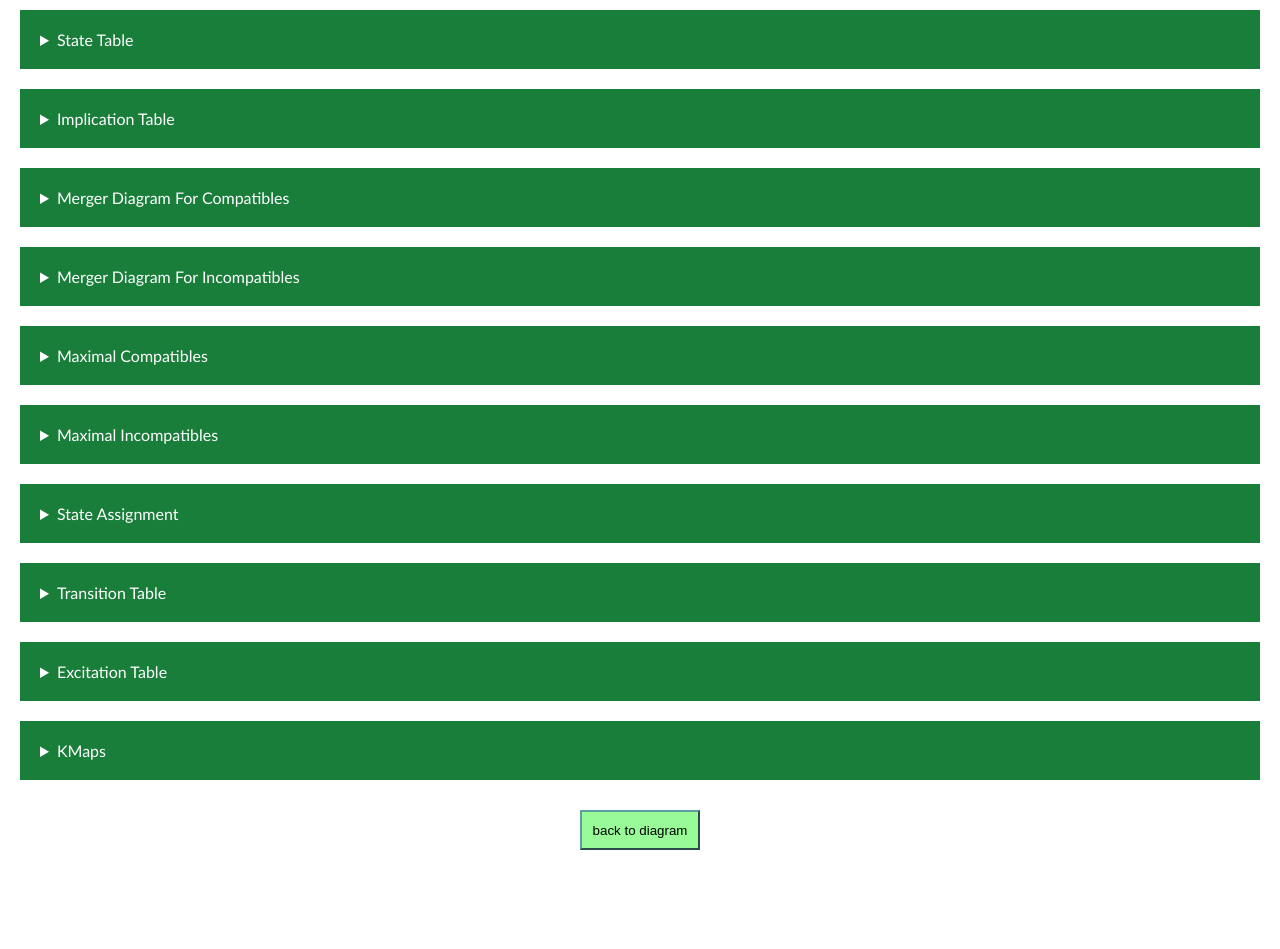
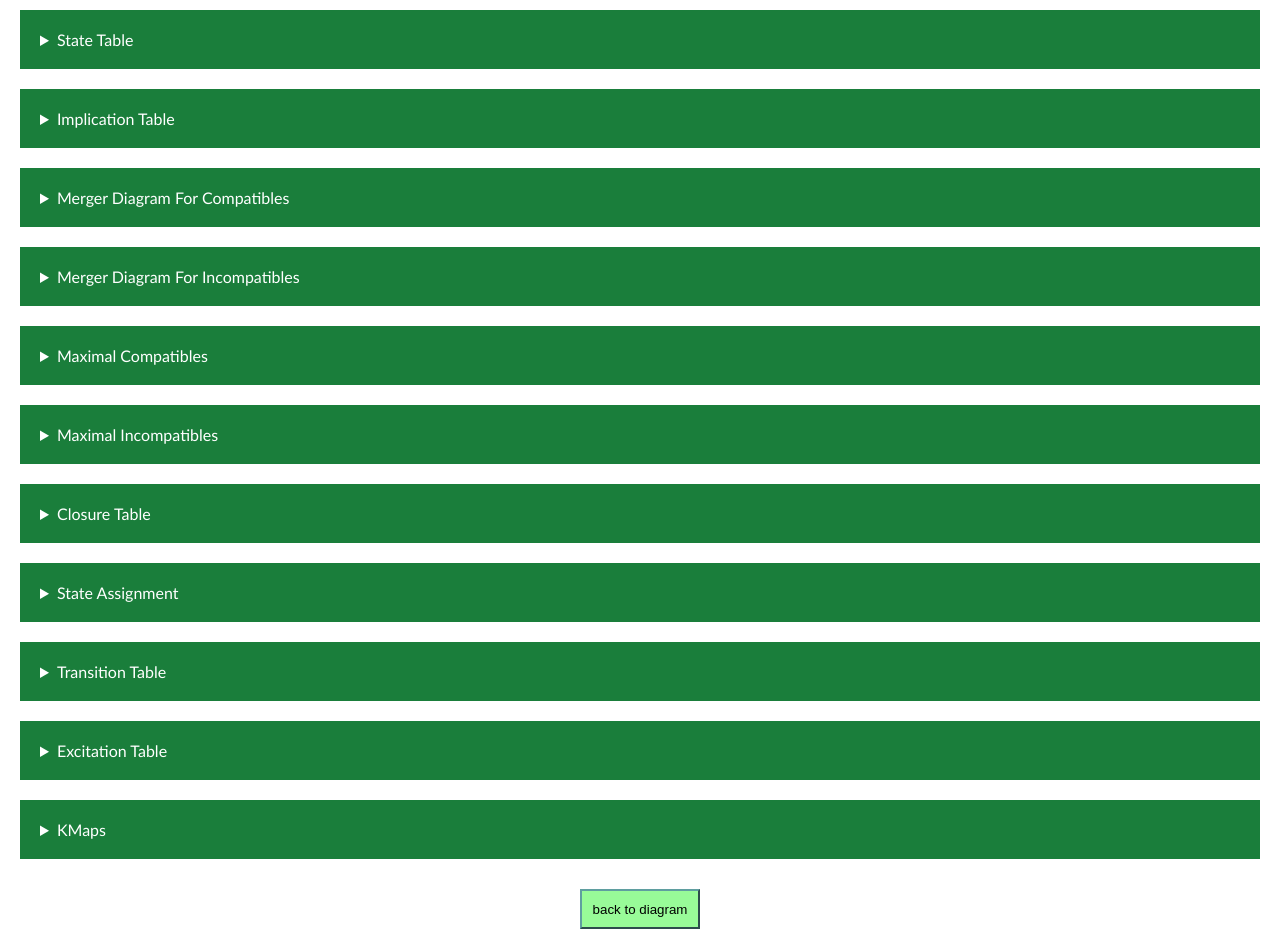
Before and after one commit to abdur-rafi/sequential-circuit-designer, a Next.js app: page /statediagram in a window 1280 px wide. Both pictures are taken after a click on the element "synthesis". Before the commit the page ends 870 px from the top, so only its background shows below. Built offline with nearby package versions, Linux system fonts and the light colour scheme.

Commit message:
incompletely specified circuits, closure table added

```diff
--- /dev/null
+++ b/Components/synthesis/ClosureTable.tsx
@@ -0,0 +1,95 @@
+import React from "react";
+import { getInputCombination } from "./helperFunctions";
+import { nextStateMap } from "./interfaces";
+import styles from '../../styles/design.module.scss'
+
+
+const ClosureTable : React.FC<{
+    maximalCompatibles : string[][],
+    nextStateMap : nextStateMap
+}> = (props)=>{
+
+    const inpComb = getInputCombination(props.nextStateMap.numberOfInputVar);
+
+    console.log(inpComb);
+
+    const TableHeader = ()=>{
+        return(
+            <thead>
+                <tr>
+                    <th rowSpan={2}>
+                        Maximal Compatible sets
+                    </th>
+                    <th colSpan = {1 << inpComb.length}>
+                        Next State
+                    </th>
+                </tr>
+                <tr>
+                    {inpComb.map(comb =>{
+                        return(
+                            <th key = {comb}>
+                                {comb}
+                            </th>
+                        )
+                    })}
+                </tr>
+            </thead>
+        )
+    }
+
+    const TableBody : React.FC<{}> = ()=>{
+        return(
+            <tbody>
+                {props.maximalCompatibles.map(comp =>{
+                    return (
+                        <Row comp = {comp}/>
+                    )
+                })}
+            </tbody>
+        )
+    }
+
+    const Row : React.FC<{
+        comp : string[]
+    }> = ({comp}) =>{
+        return(
+            <tr>
+
+                <td>
+                    {
+                        comp.map(s => s)
+                    }
+                </td>
+                {
+                    inpComb.map(inp =>{
+                        let s = new Set<string>();
+                        comp.forEach(state =>{
+                            if(props.nextStateMap.nextStateMap[state][inp].state != 'd'){
+                                s.add(props.nextStateMap.nextStateMap[state][inp].state);
+                            }
+                        })
+                        let temp = '';
+                        s.forEach(s => temp += s);
+                        return (
+                            <td key = {inp}>
+                                {s}
+                            </td>
+                        )
+                    })
+                }
+            </tr>
+        )
+    }
+
+    return(
+        <div className = {styles.closureTableContainer}>
+            <table>
+                <TableHeader />
+                <TableBody />
+            </table>
+        </div>
+    )
+
+}
+
+export default ClosureTable;
--- a/Components/synthesis/helperFunctions.tsx
+++ b/Components/synthesis/helperFunctions.tsx
@@ -21,6 +21,9 @@ export function getBinRepresentation(stateLabels : string[]) : Map<string, strin
         }
         m.set(stateLabels[i],curr);
     }
+    let d = '';
+    for(let i = 0; i < c; ++i) d+= 'd';
+    m.set('d', d);
     return m;
 }
 
@@ -49,11 +52,18 @@ export async function getNextStateMap(stateNodes : StateNode[], numberOfInpVars
     stateNodes.forEach(s=>{
         map.nextStateMap[s.label] = {}
         inpComb.forEach(comb=>{
+
             let from = s.ioNodes.filter(ioNode => ioNode.inputComb === comb)[0];
-            let to = from.edges[0].to;
+            let nxtState = '';
+            if(from.edges.length === 0){
+                nxtState = 'd';
+            }
+            else{
+                nxtState = from.edges[0].to.originNode.label;
+            }
 
             map.nextStateMap[s.label][comb] = {
-                state : to.originNode.label,
+                state : nxtState,
                 output : from.output
             }
         })
@@ -430,6 +440,7 @@ export async function stateMinimization(stateLabels : string[], nextStateMap : n
             let nx1 = nextStateMap.nextStateMap[state1][comb].state;
             let nx2 =  nextStateMap.nextStateMap[state2][comb].state;
             if(nx1 === nx2) return;
+            if(nx1 === 'd' || nx2 === 'd') return;
             if(combineStateLabels(nx1, nx2) === combineStateLabels(state1, state2)) return;
             arr.push(combineStateLabels(nx1, nx2));
         })
@@ -440,7 +451,13 @@ export async function stateMinimization(stateLabels : string[], nextStateMap : n
     const doesOutputMatch = (s1 : string, s2 : string) : boolean =>{
         for(let i = 0; i < inpComb.length; ++i){
             let comb = inpComb[i];
-            if(nextStateMap.nextStateMap[s1][comb].output !== nextStateMap.nextStateMap[s2][comb].output) return false;
+            let out1 = nextStateMap.nextStateMap[s1][comb].output;
+            let out2 = nextStateMap.nextStateMap[s2][comb].output;
+            for(let i = 0; i < out1.length; ++i){
+                if(out1[i] === 'd' || out2[i] === 'd') continue;
+                if(out1[i] !== out2[i]) return false;
+            }
+            // if(nextStateMap.nextStateMap[s1][comb].output !== nextStateMap.nextStateMap[s2][comb].output) return false;
         }
         return true;
     }
--- a/Components/synthesis/results.tsx
+++ b/Components/synthesis/results.tsx
@@ -10,19 +10,24 @@ import ImplicationTable from "./ImplicationTable";
 import StateAssignment from "./StateAssignment";
 import MergerDiagram from "./MergerDiagram";
 import { useState, useEffect } from "react";
+import ClosureTable from "./ClosureTable";
 
 
 const SRMap = {
     '00' : '0d',
     '01' : '10',
     '10' : '01',
-    '11' : 'd0'
+    '11' : 'd0',
+    '0d' : 'dd',
+    '1d' : 'dd'
 }
 const JKMap = {
     '00' : '0d',
     '01' : '1d',
     '10' : 'd1',
-    '11' : 'd0'
+    '11' : 'd0',
+    '0d' : 'dd',
+    '1d' : 'dd'
 }
 const DMap = {
     '00' : '0',
@@ -45,7 +50,7 @@ const Design : React.FC<{
     numberOfOutputVars : number
 }> = (props)=>{
 
-    const [nextStateMap , setNextStateMap] = useState<nextStateMap | null>(nextStateMap3);
+    const [nextStateMap , setNextStateMap] = useState<nextStateMap | null>(nextStateMap4);
     let labels = ['A', 'B', 'C', 'D', 'E', 'F', 'G', 'H']
     // labels = props.stateNodes.map(s => s.label);
     useEffect(()=>{
@@ -127,28 +132,16 @@ const FromNextStateMap : React.FC<{
 
     return (
         <div className={styles.synthesisContainer}>
-            <details>
-                <summary>State Table</summary>
-                {props.nextStateMap && <StateTable   nextStateMap = {props.nextStateMap} stateLabels = {props.labels}/>}
-            </details>
-             <details>
-                <summary> Implication Table </summary>
-                {implicationEntries && <ImplicationTable labels = {props.labels} entries = {implicationEntries} />}
-            </details>
-
-            <details>
-                <summary> Merger Diagram For Compatibles </summary>
-                { implicationEntries && <MergerDiagram entries = {implicationEntries} stateLabels = {props.labels} />}
-            </details>
-            <details>
-                <summary> Merger Diagram For Incompatibles </summary>
-               { implicationEntries && <MergerDiagram inCompatibles={true} entries = {implicationEntries} stateLabels = {props.labels} />}
-            </details>
-
-            <details>
-                <summary>Maximal Compatibles</summary>
-
-                {maximalCompatibles && maximalCompatibles.map((arr, index) =>{
+            <Details summary = {'State Table'}
+            content = {props.nextStateMap && <StateTable   nextStateMap = {props.nextStateMap} stateLabels = {props.labels}/>} />
+            <Details summary = {'Implication Table'}
+            content = {implicationEntries && <ImplicationTable labels = {props.labels} entries = {implicationEntries} />} />
+            <Details summary = {'Merger Diagram For Compatibles'}
+            content = {implicationEntries && <MergerDiagram entries = {implicationEntries} stateLabels = {props.labels} />} />
+            <Details summary = {'Merger Diagram For Incompatibles'}
+            content = {implicationEntries && <MergerDiagram inCompatibles={true} entries = {implicationEntries} stateLabels = {props.labels} />}/>
+            <Details summary = {'Maximal Compatibles'}
+            content =  {maximalCompatibles && maximalCompatibles.map((arr, index) =>{
                             return(
                                 <div key={index}>
                                     {
@@ -167,13 +160,10 @@ const FromNextStateMap : React.FC<{
                                     }
                                 </div>
                             )
-                })}
-            </details>
+                        })}/>
 
-            <details>
-                <summary>Maximal Incompatibles</summary>
-
-                {maximalIncompatibles && maximalIncompatibles.map((arr, index) =>{
+            <Details summary = {'Maximal Incompatibles'}
+            content =  {maximalIncompatibles && maximalIncompatibles.map((arr, index) =>{
                             return(
                                 <div key={index}>
                                     {
@@ -192,25 +182,27 @@ const FromNextStateMap : React.FC<{
                                     }
                                 </div>
                             )
-                })}
-            </details>
+                        })}/>
 
-            <details>
-                <summary> State Assignment </summary>
-                <StateAssignment binRep = {binRep} stateLabels = {props.labels}  />
-            </details>
-            <details>
-                <summary>Transition Table</summary>
-                { props.nextStateMap && <StateTable  nextStateMap = {props.nextStateMap} binRep = {binRep} stateLabels = {props.labels}/>}
-            </details>
-            <details>
-                <summary>Excitation Table</summary>
-                {excitations && <ExcitaitonTable  excitations = {excitations} stateLabels = {props.labels} binRep = {binRep} latchLabel = 'SR' latchMap = {SRMap} />}
-            </details>
+            <Details summary = {'Closure Table'}
+            content = {
+                maximalCompatibles &&
+                <ClosureTable nextStateMap = {props.nextStateMap} maximalCompatibles = {maximalCompatibles} />
+            }
+            />
 
-            <details>
-                <summary> KMaps </summary>
-            {kMaps &&
+            <Details summary = {'State Assignment '}
+            content = { <StateAssignment binRep = {binRep} stateLabels = {props.labels}  />}/>
+
+            <Details summary = {'Transition Table '}
+            content = { props.nextStateMap && <StateTable  nextStateMap = {props.nextStateMap} binRep = {binRep} stateLabels = {props.labels}/>}/>
+
+            <Details summary = {'Excitation Table'}
+            content = {excitations && <ExcitaitonTable  excitations = {excitations} stateLabels = {props.labels} binRep = {binRep} latchLabel = 'JK' latchMap = {JKMap} />}/>
+
+
+            <Details summary = {'KMaps'}
+            content = {kMaps &&
                 kMaps.map((k, index)=>{
                     let r = simplifyFunction(truthTables![index]);
                     let s = '';
@@ -221,18 +213,20 @@ const FromNextStateMap : React.FC<{
                     let key = 0;
                     return(
                         <div key = {k.functionName} className={styles.functionBlockContainer}>
-                            <details>
-                                <summary>{ k.functionName.split('').map(c => Number.isInteger(parseInt(c)) ? (<sub key={key++}>{c}</sub>) : c)} </summary>
+                            <Details
+                            summary={k.functionName.split('').map(c => Number.isInteger(parseInt(c)) ? (<sub key={key++}>{c}</sub>) : c)}
+                            content = {
                                 <div className = {styles.functionBlock}>
                                     <KMap key = {key++} kMap = {k} />
                                     <div> {k.functionName.split('').map(c => Number.isInteger(parseInt(c)) ? (<sub key={key++}>{c}</sub>) : c)} = {s.split('').map(c => Number.isInteger(Number.parseInt(c)) ? <sub key={key++}>{c}</sub> : c  )} </div>
                                 </div>
-                            </details>
+                            }
+                            />
                         </div>
                     )
                 })
-            }
-            </details>
+            }/>
+
             <div className={styles.backButtonContainer}>
                 <button onClick = {()=> props.changeSynthesis(false)}> back to diagram </button>
             </div>
@@ -240,6 +234,17 @@ const FromNextStateMap : React.FC<{
     )
 }
 
+const Details : React.FC<{
+    summary : React.ReactNode,
+    content : React.ReactNode
+}> = (props)=>{
+    return(
+        <details>
+            <summary> {props.summary} </summary>
+            {props.content}
+        </details>
+    )
+}
 
 let nextStateMap2 : nextStateMap = {
     nextStateMap:{
@@ -483,3 +488,91 @@ let nextStateMap3 : nextStateMap = {
 
 
 export default Design;
+
+let nextStateMap4 : nextStateMap = {
+    nextStateMap:{
+        ['A'] : {
+            '0' : {
+                output : 'd',
+                state : 'A'
+            },
+            '1' : {
+                output : '1',
+                state : 'C'
+            }
+        },
+        ['B'] : {
+            '0' : {
+                output : 'd',
+                state : 'B'
+            },
+            '1' : {
+                output : 'd',
+                state : 'A'
+            }
+        },
+        ['C'] : {
+            '0' : {
+                output : 'd',
+                state : 'G'
+            },
+            '1' : {
+                output : '0',
+                state : 'E'
+            }
+        },
+        ['D'] : {
+            '0' : {
+                output : '1',
+                state : 'C'
+            },
+            '1' : {
+                output : 'd',
+                state : 'C'
+            }
+        },
+        ['E'] : {
+            '0' : {
+                output : '1',
+                state : 'A'
+            },
+            '1' : {
+                output : 'd',
+                state : 'C'
+            }
+        },
+        ['F'] : {
+            '0' : {
+                output : 'd',
+                state : 'D'
+            },
+            '1' : {
+                output : 'd',
+                state : 'A'
+            }
+        },
+        ['G'] : {
+            '0' : {
+                output : 'd',
+                state : 'G'
+            },
+            '1' : {
+                output : 'd',
+                state : 'G'
+            }
+        },
+        ['H'] : {
+            '0' : {
+                output : 'd',
+                state : 'H'
+            },
+            '1' : {
+                output : 'd',
+                state : 'D'
+            }
+        }
+    },
+    numberOfInputVar : 1,
+    numberOfOutputVar : 1
+
+}
--- a/styles/design.module.scss
+++ b/styles/design.module.scss
@@ -231,7 +231,7 @@
         text-align: start;
     }
 
-    .stateTableContainer, .stateAssignmentContainer, .transitionTableContainer, .kMapContainer, .implicationTableContainer{
+    .stateTableContainer, .stateAssignmentContainer, .transitionTableContainer, .kMapContainer, .implicationTableContainer, .closureTableContainer{
         display: inline-block;
         table, th, td{
             border: solid 1px black;
```
Lines whose indentation alone changed are shown as unchanged.
